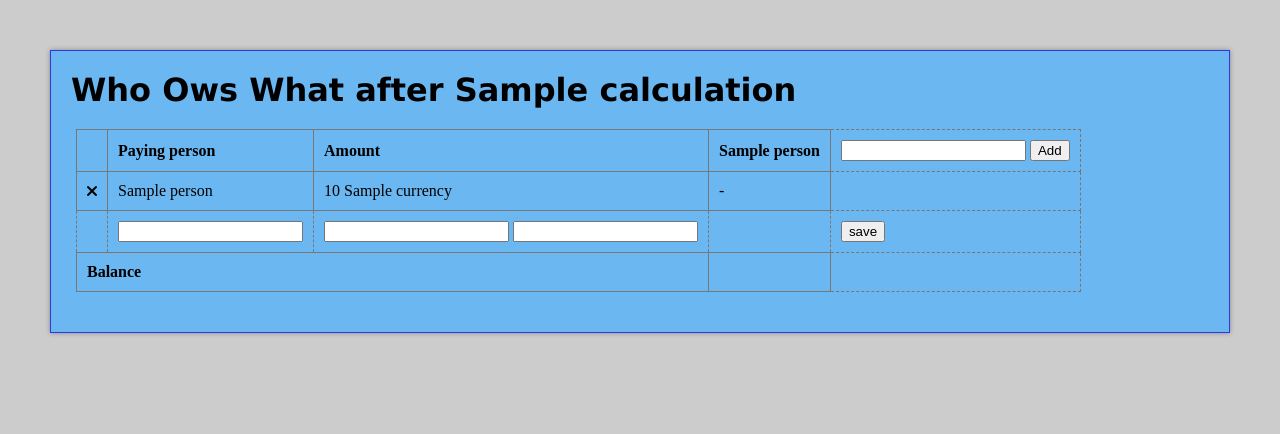
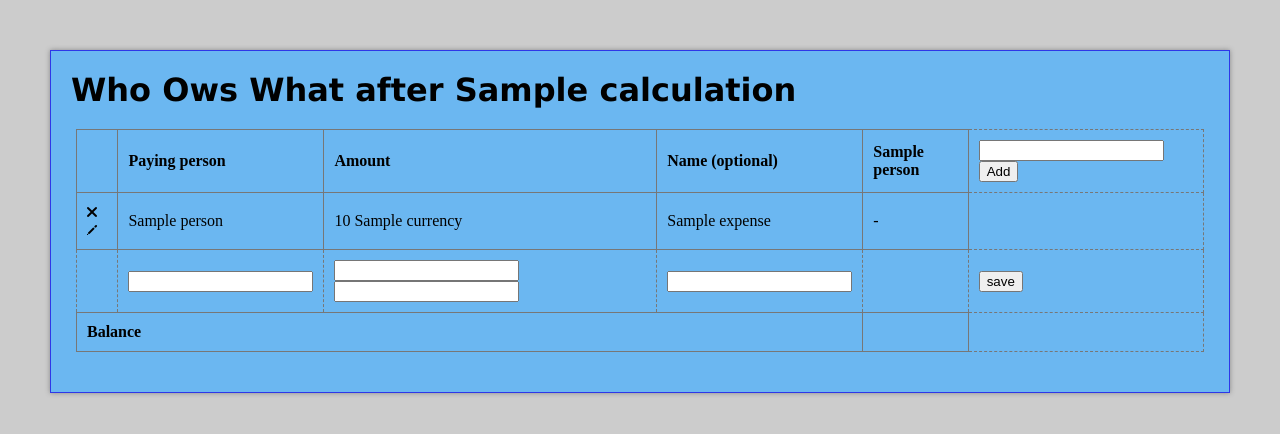
Before and after one commit to maltelenz/wowloot, a Django app: template templates/calculation.html in a window 1280 px wide. Shown: the top 434 px of the page. Run offline with Django 3.2, Linux system fonts and the light colour scheme; the template is opened without the code that fills it: most values are stand-ins (such as "Sample title", 1, 10 or a date in 2020); form fields are guessed from the names that the template uses; some libraries are stand-ins or nearby versions.

Commit message:
Added an optional name field to expenses. Made expenses editable.

```diff
--- a/calcloot/forms.py
+++ b/calcloot/forms.py
@@ -11,6 +11,5 @@ class ExpenseForm(forms.ModelForm):
         model = Expense
         exclude = ('calculation', 'benefactors',)
 
-
 class AddPersonForm(forms.Form):
     name = forms.CharField(max_length = 200)
--- a/calcloot/models.py
+++ b/calcloot/models.py
@@ -79,6 +79,7 @@ class Currency(models.Model):
 class Expense(models.Model):
     calculation = models.ForeignKey(Calculation)
     person = models.ForeignKey(Person, verbose_name = 'person who paid', related_name = 'paying')
+    name = models.CharField(max_length = 300, blank = True)
     amount = models.FloatField()
     currency = models.ForeignKey(Currency)
     benefactors = models.ManyToManyField(Person, verbose_name = 'persons benefiting', related_name = 'benefactors')
--- a/calcloot/urls.py
+++ b/calcloot/urls.py
@@ -10,6 +10,7 @@ urlpatterns = patterns('calcloot.views',
     url(r'^person/a/(?P<calcid>\d+)/(?P<hashtag>\w+)/$', 'add_person', name = "add_person"),
     url(r'^calculation/(?P<calcid>\d+)/(?P<hashtag>\w+)/$', 'calculation', name = "calculation"),
     url(r'^calculation/d/(?P<calcid>\d+)/(?P<hashtag>\w+)/$', 'calculation_delete', name = "calculation_delete"),
+    url(r'^calculation/(?P<calcid>\d+)/(?P<hashtag>\w+)/(?P<edit_expense_id>\d+)/$', 'calculation', name = "expense_edit"),
     url(r'^expense/d/(?P<calcid>\d+)/(?P<hashtag>\w+)/(?P<expenseid>\d+)/$', 'expense_delete', name = "expense_delete"),
     url(r'^benefactor/d/(?P<calcid>\d+)/(?P<hashtag>\w+)/(?P<expenseid>\d+)/(?P<personid>\d+)/$', 'benefactor_delete', name = "benefactor_delete"),
     url(r'^benefactor/a/(?P<calcid>\d+)/(?P<hashtag>\w+)/(?P<expenseid>\d+)/(?P<personid>\d+)/$', 'benefactor_add', name = "benefactor_add"),
--- a/templates/calculation.html
+++ b/templates/calculation.html
@@ -10,6 +10,7 @@
       <td class="header">&nbsp;</td>
       <td class="header">Paying person</td>
       <td class="header">Amount</td>
+      <td class="header">Name (optional)</td>
       {% for person in calculation.involved.all %}
       <td class="header">{{ person.name }}</td>
       {% endfor %}
@@ -23,9 +24,13 @@
     </tr>
     {% for expense in ordered_expenses %}
     <tr>
-      <td><a href="{% url expense_delete calculation.id calculation.hashtag expense.id %}"><img src="{{STATIC_URL}}images/cross.png" alt="x" /></a></td>
+      <td>
+	<a href="{% url expense_delete calculation.id calculation.hashtag expense.id %}"><img src="{{STATIC_URL}}images/cross.png" alt="D" /></a>
+	<a href="{% url expense_edit calculation.id calculation.hashtag expense.id %}"><img src="{{STATIC_URL}}images/pencil.png" alt="E" /></a>
+      </td>
       <td>{{ expense.person.name }}</td>
       <td>{{ expense.amount }} {{ expense.currency.name }}</td>
+      <td>{{ expense.name }}</td>
       {% for person in calculation.involved.all %}
       <td>{% if person in expense.benefactors.all %}
 	<a href="{% url benefactor_delete calculation.id calculation.hashtag expense.id person.id %}">
@@ -41,7 +46,7 @@
       <td class="tablenew"></td>
     </tr>
     {% endfor %}
-    <form action="{% url calculation calculation.id calculation.hashtag %}" method="post">
+    <form action="{{ request.get_full_path }}" method="post">
       {% csrf_token %}
       <tr class="tablenew">
 	<td>&nbsp;</td>
@@ -52,6 +57,9 @@
 	  {{ form.amount }}
 	  {{ form.currency }}
 	</td>
+	<td>
+	  {{ form.name }}
+	</td>
 	{% for person in calculation.involved.all %}
 	<td></td>
 	{% endfor %}
@@ -61,7 +69,7 @@
       </tr>
     </form>
     <tr class="balance">
-      <td colspan="3">Balance</td>
+      <td colspan="4">Balance</td>
       {% for person in calculation.involved.all %}
       <td>
 	{% for key, value in owing.items %}
```
Also changed, not shown: calcloot/views.py (+28 -8 lines), calcloot/static/images/pencil.png (added).
